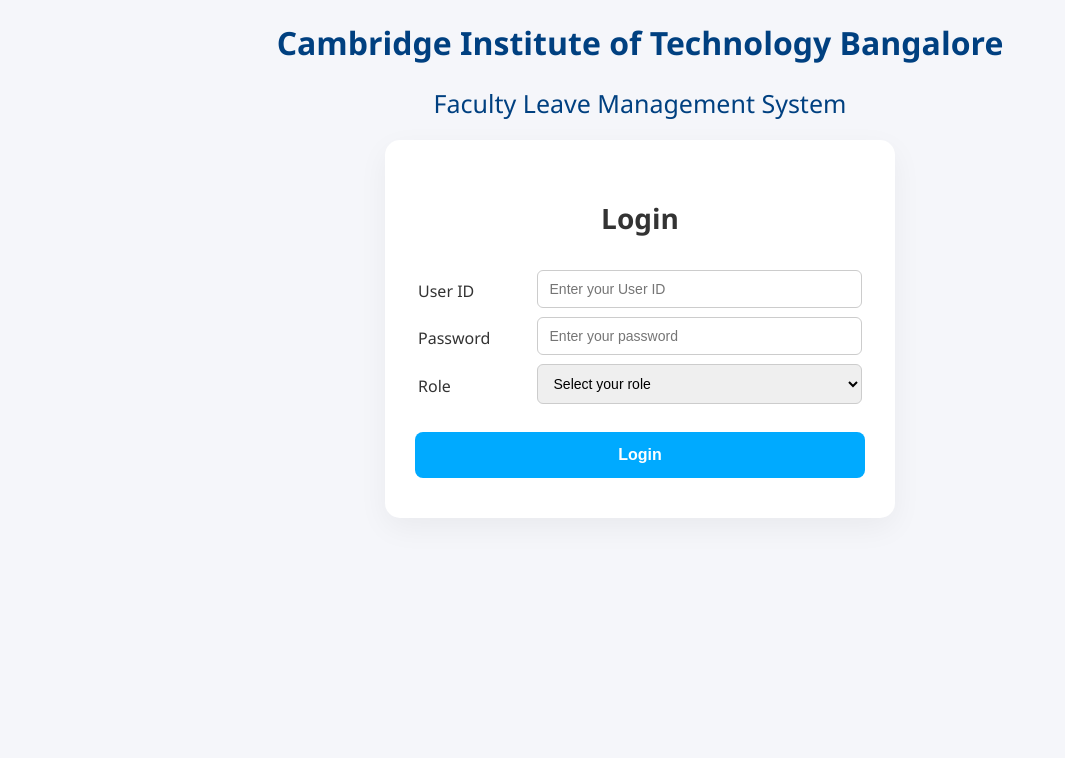
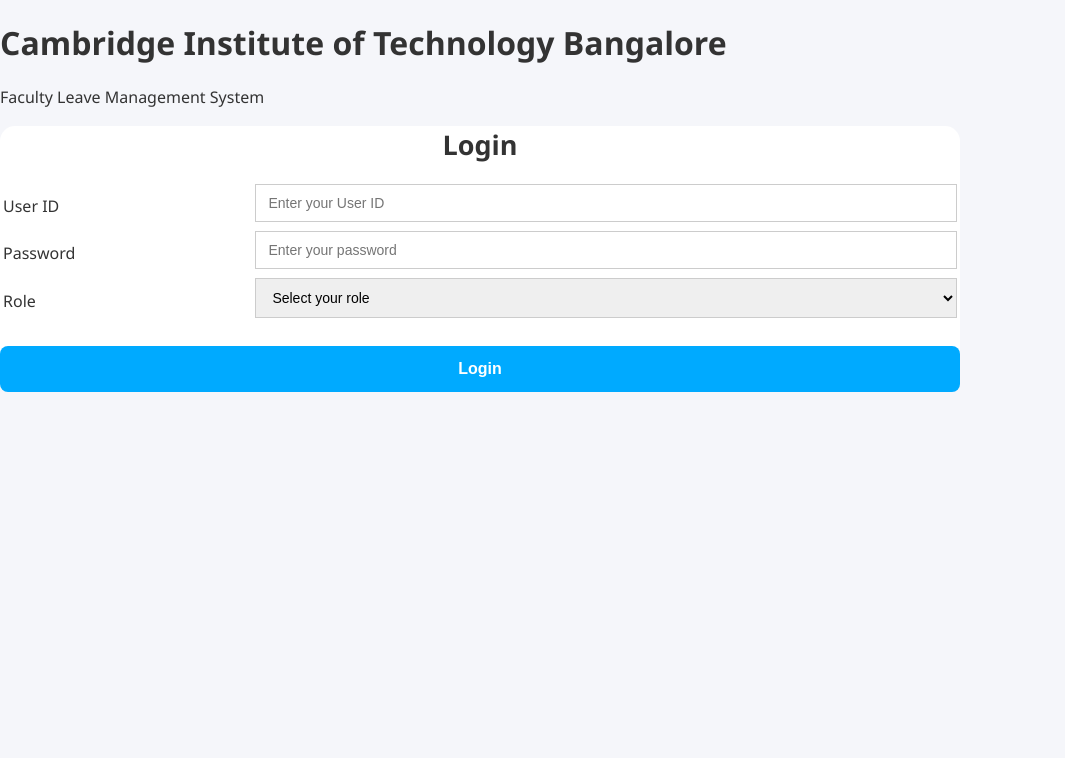
Before and after one commit to keerthivasan91/CIT-leave-management-prototype, a Flask app: page /login in a window 1280 px wide. Shown: the top 758 px of the page, without its empty margins (0-1065 px from the left). Run offline with Flask 3, Linux system fonts and the light colour scheme; some libraries are stand-ins or nearby versions.

Commit message:
Refactor login styles for improved layout and responsiveness

```diff
--- a/static/style.css
+++ b/static/style.css
@@ -2,25 +2,60 @@
 body {
   margin: 0;
   font-family: 'Segoe UI', Tahoma, Geneva, Verdana, sans-serif;
-  background: #f5f6fa; /* Light gray background */
+  background: #f5f6fa;
+  /* Light gray background */
   min-height: 100vh;
   color: #333;
 }
-header.main-header {
-  color: #004080;
-  padding: 0px 0;
+
+/* ===== Login STYLES ===== */
+.container {
+  display: flex;
+  height: 100vh;
+}
+
+.left-section {
+  flex: 1;
+  background: #00aaff url('/static/image.png') center/cover no-repeat;
+  position: relative;
+}
+
+.right-section {
+  flex: 0 0 400px;
+  background: white;
+  display: flex;
+  flex-direction: column;
+  justify-content: center;
+  align-items: center;
+
+}
+
+.logo-container {
   text-align: center;
 }
-.subtitle {
-  color: #004080;
-  font-size: 25px;
-  margin-top: 5px;
+
+.logo {
+  width: 200px;
+  height: auto;
+
 }
+
+.logo-img {
+  width: 100%;
+  height: auto;
+}
+
+.portal-title {
+  font-size: 28px;
+  color: #333;
+  text-align: center;
+}
+
 /* ===== NAVBAR STYLES ===== */
 .navbar {
   background: #ffffff;
   padding: 15px 0;
-  box-shadow: 0 2px 10px rgba(0,0,0,0.05);
+  box-shadow: 0 2px 10px rgba(0, 0, 0, 0.05);
   position: sticky;
 
 }
@@ -81,7 +116,7 @@
   min-height: calc(100vh - 80px);
   width: 250px;
   padding: 20px;
-  box-shadow: 2px 0 5px rgba(0,0,0,0.05);
+  box-shadow: 2px 0 5px rgba(0, 0, 0, 0.05);
 }
 
 .sidebar h3 {
@@ -120,7 +155,7 @@
   flex: 1;
   background: #ffffff;
   border-radius: 10px;
-  box-shadow: 0 2px 8px rgba(0,0,0,0.05);
+  box-shadow: 0 2px 8px rgba(0, 0, 0, 0.05);
 }
 
 /* ===== CARD & CONTAINER STYLES ===== */
@@ -174,9 +209,7 @@
 .apply-leave-card input[type="date"],
 .apply-leave-card input[type="number"],
 .apply-leave-card select,
-.apply-leave-card textarea,
-.login-card input,
-.login-card select {
+.apply-leave-card textarea {
   width: 100%;
   padding: 10px 12px;
   border: 1px solid #ccc;
@@ -251,7 +284,7 @@
 
 .history-table {
   min-width: 900px;
-  margin-left: 0  px;
+  margin-left: 0 px;
 }
 
 .history-container {
@@ -317,7 +350,7 @@
   padding: 15px;
   border-radius: 8px;
   margin-top: 20px;
-  box-shadow: 0 2px 5px rgba(0,0,0,0.05);
+  box-shadow: 0 2px 5px rgba(0, 0, 0, 0.05);
 }
 
 .stats p {
@@ -342,22 +375,27 @@
 /* ===== LOGIN STYLES ===== */
 .login-card {
   background: #ffffff;
-  padding: 40px 30px;
   border-radius: 15px;
-  box-shadow: 0 10px 30px rgba(0,0,0,0.05);
+  width: 75%;
+}
+
+.login-card input,
+.login-card select {
   width: 100%;
-  max-width: 450px;
-  margin: 20px auto;
+  padding: 10px 12px;
+  border: 1px solid #ccc;
+  font-size: 14px;
+  margin-bottom: 5px;
+  box-sizing: border-box;
+  transition: border 0.2s;
 }
 
 .login-header {
   text-align: center;
-  margin-bottom: 30px;
 }
 
 .login-header h1 {
-  font-size: 28px;
-  margin-bottom: 10px;
+  font-size: 27px;
   color: #333;
 }
 
@@ -368,7 +406,6 @@
 
 .login-card table {
   width: 100%;
-  margin-top: 20px;
 }
 
 .login-form td:first-child {
@@ -380,13 +417,18 @@
 }
 
 .error {
-  color: #dc3545;
-  text-align: center;
-  margin-top: 15px;
-  padding: 10px;
+  display: block;
+  width: 100%;
   background: #f8d7da;
+  color: #721c24;
+  border: 1px solid #f5c6cb;
   border-radius: 5px;
+  padding: 10px 12px;
+  margin-top: 10px;
+  text-align: left;
+  font-size: 0.9rem;
 }
+
 
 .back-link {
   text-align: center;
@@ -420,6 +462,7 @@
 
 /* ===== RESPONSIVE STYLES ===== */
 @media (max-width: 768px) {
+
   .approval-table th,
   .approval-table td,
   .history-table th,
@@ -451,6 +494,7 @@
 }
 
 @media (max-width: 500px) {
+
   .apply-leave-container,
   .history-container {
     margin: 30px auto;
```
